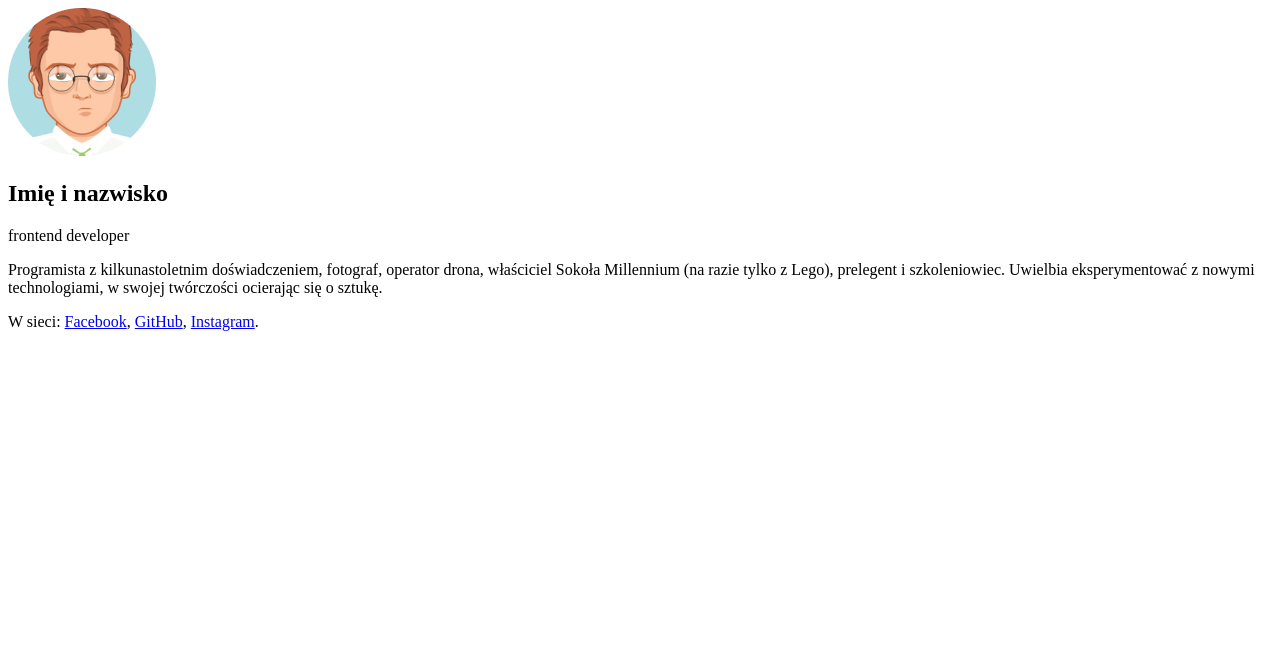
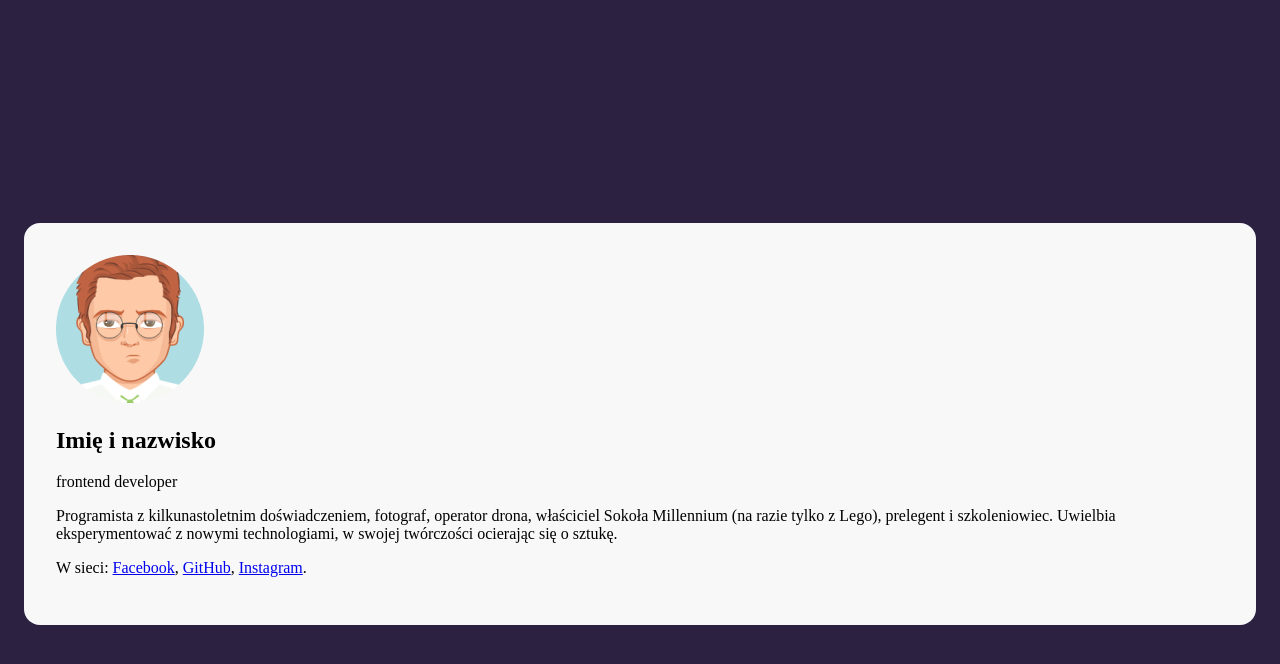
Before and after one commit to RajuFGC/business-card-2023, a plain HTML site: page index.html in a window 1280 px wide. Drawn offline with Linux system fonts and the light colour scheme.

Commit message:
basic styles for background and card

```diff
--- a/index.html
+++ b/index.html
@@ -7,7 +7,7 @@
   <link rel="stylesheet" href="styles.css">
 </head>
 <body>
-  <main>
+  <main class="card">
     <article>
       <img src="avatar.png" alt="avatar-photo">
       <header>
--- a/styles.css
+++ b/styles.css
@@ -0,0 +1,13 @@
+body {
+  background-color: #2C2141;
+  min-height: 100vh;
+  display: flex;
+  justify-content: center;
+  align-items: center;
+  padding: 16px;
+}
+.card {
+  background-color: #F8F8F8;
+  border-radius: 16px;
+  padding: 32px;
+}
```
